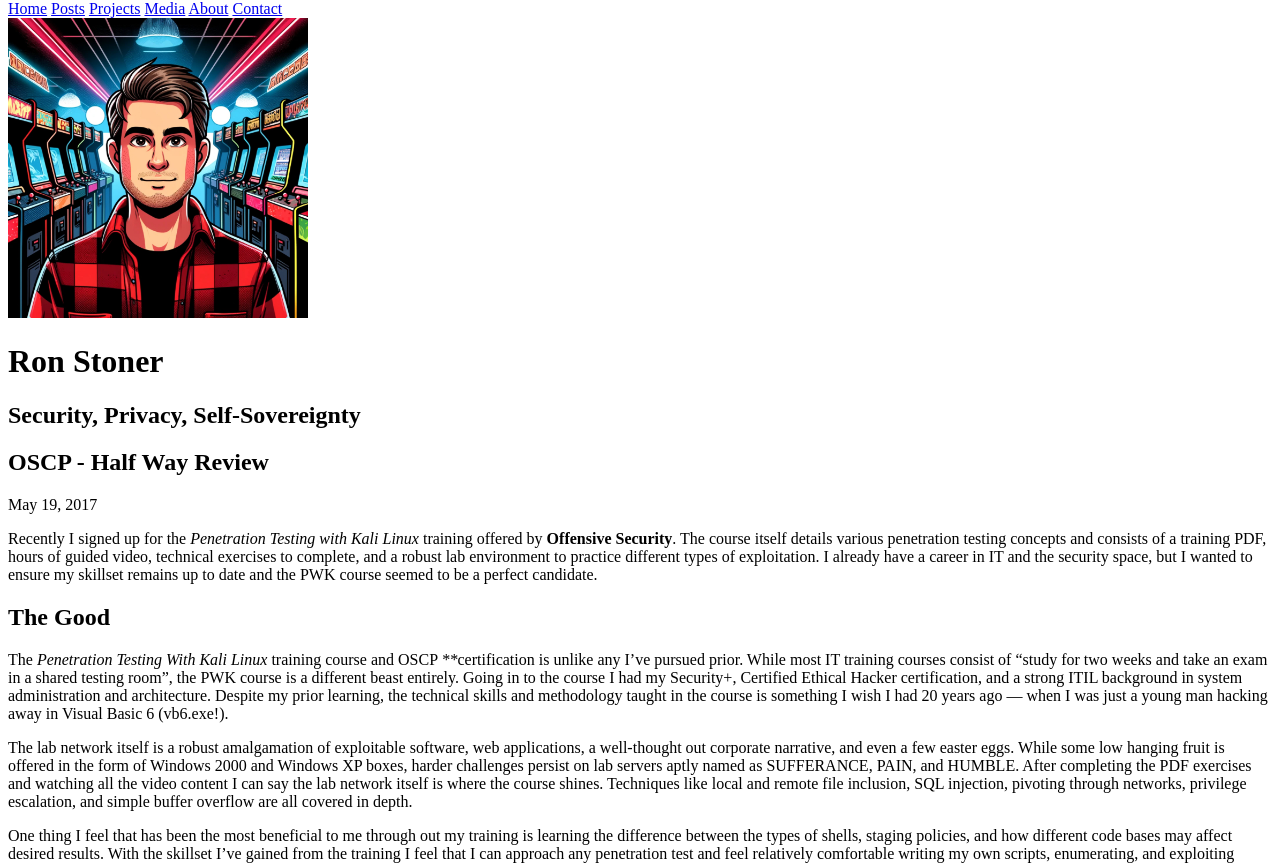
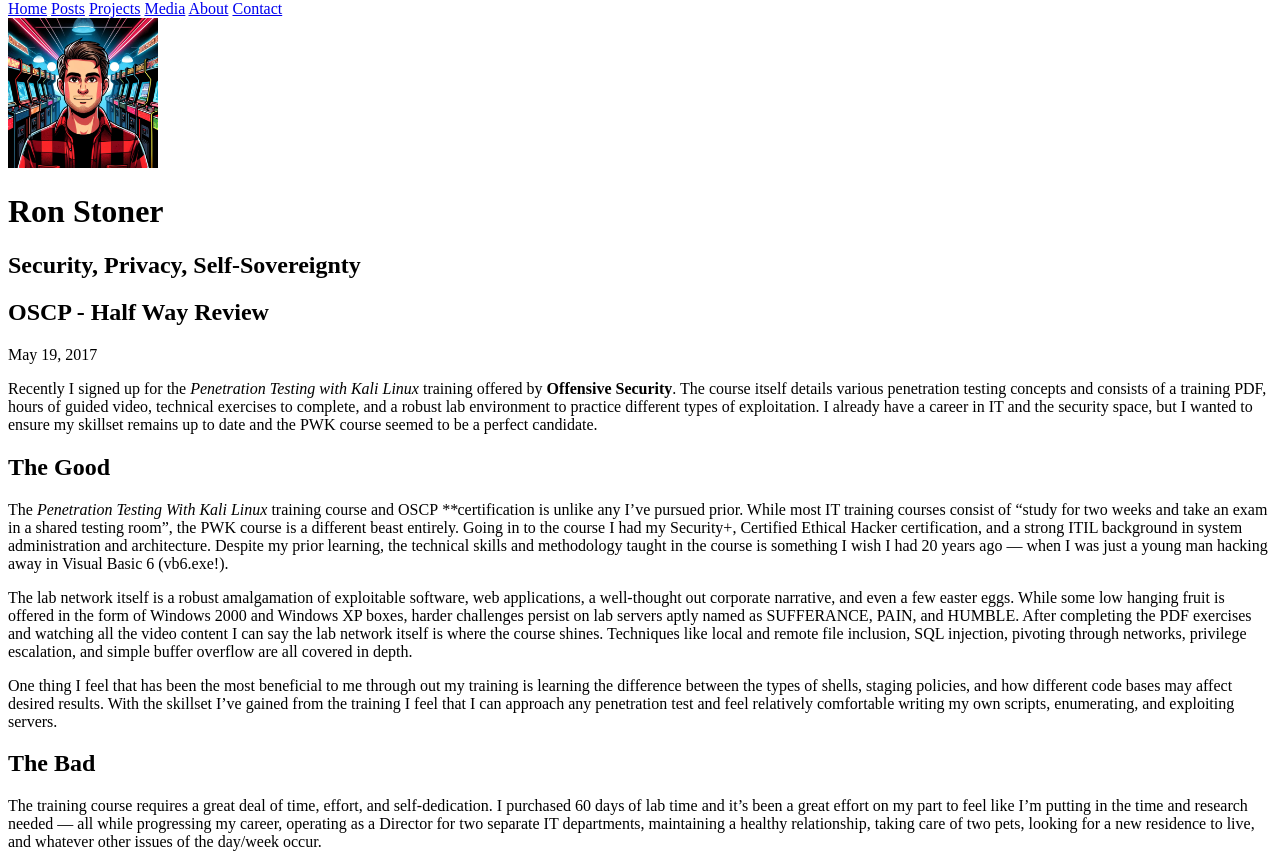
Before and after one commit to ronaldstoner/ron, a Jekyll site: the page built from _posts/2017-05-19-OSCP_-_Half_Way_Review.md, in a window 1280 px wide. Shown: the part 108-975 px from the top of the page. Built offline with Jekyll 4.4.1, drawn with Linux system fonts in a browser that asks for light colours.

Commit message:
Resizing avatar, adding images for future nostr post

```diff
--- a/_includes/header.html
+++ b/_includes/header.html
@@ -8,7 +8,7 @@
         <a class="menu-link" href="{{site.baseurl}}/contact/">Contact</a>
     </nav>
   <div class="wrapper jumbo">
-     <a href="{{site.baseurl}}/"><img class="avatar" src="{{site.baseurl}}/images/{{site.picture}}" alt="avatar" style="width: 300px; height: 300px;"></a>
+     <a href="{{site.baseurl}}/"><img class="avatar" src="{{site.baseurl}}/images/{{site.picture}}" alt="avatar" style="width: 150px; height: 150px;"></a>
    <h1 class="main-title">{{ site.title }}</h1>
     <h2 class="tagline">{{site.tagline}}</h2>
 </div>
```
Also changed, not shown: images/nostr-4million.png (added), images/nostr-daily-new-users.png (added), images/nostr-events-published.png (added), images/nostr-number1.png (added), images/nostr-total-profile-events.png (added), images/nostr-total-users.png (added).
